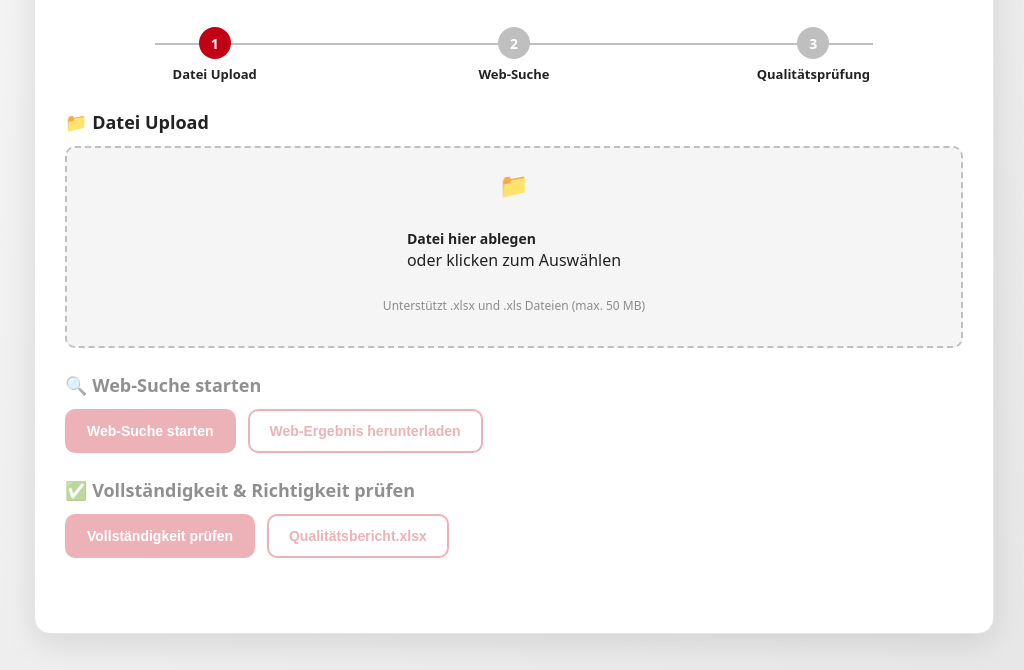
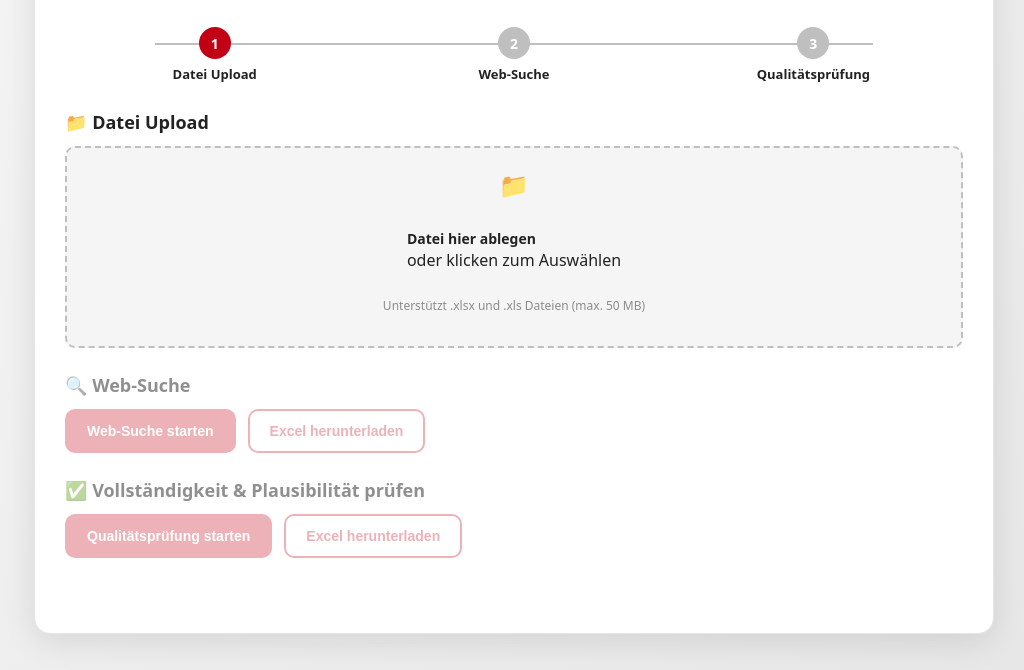
Before and after one commit to Onssrasra/QMPxDB-SiemensCheck, a website: page index.html in a window 1280 px wide. Shown: the part 130-800 px from the top of the page, without its empty margins (126-1150 px from the left). Drawn offline with Linux system fonts and the light colour scheme.

Commit message:
Update index.html

```diff
--- a/index.html
+++ b/index.html
@@ -389,10 +389,10 @@
 
       <!-- Step 2: Web Search -->
       <div class="action-section disabled" id="web-search-section">
-        <h3>🔍 Web-Suche starten</h3>
+        <h3>🔍 Web-Suche</h3>
         <div class="action-buttons">
           <button id="webSearchBtn" disabled>Web-Suche starten</button>
-          <button id="downloadWebBtn" class="secondary" disabled>Web-Ergebnis herunterladen</button>
+          <button id="downloadWebBtn" class="secondary" disabled>Excel herunterladen</button>
         </div>
 
         <!-- Web Search Stats -->
@@ -414,10 +414,10 @@
 
       <!-- Step 3: Quality Check -->
       <div class="action-section disabled" id="quality-section">
-        <h3>✅ Vollständigkeit & Richtigkeit prüfen</h3>
+        <h3>✅ Vollständigkeit & Plausibilität prüfen</h3>
         <div class="action-buttons">
-          <button id="qualityCheckBtn" disabled>Vollständigkeit prüfen</button>
-          <button id="downloadQualityBtn" class="secondary" disabled>Qualitätsbericht.xlsx</button>
+          <button id="qualityCheckBtn" disabled>Qualitätsprüfung starten</button>
+          <button id="downloadQualityBtn" class="secondary" disabled>Excel herunterladen</button>
         </div>
 
         <!-- Quality Check Stats -->
```
